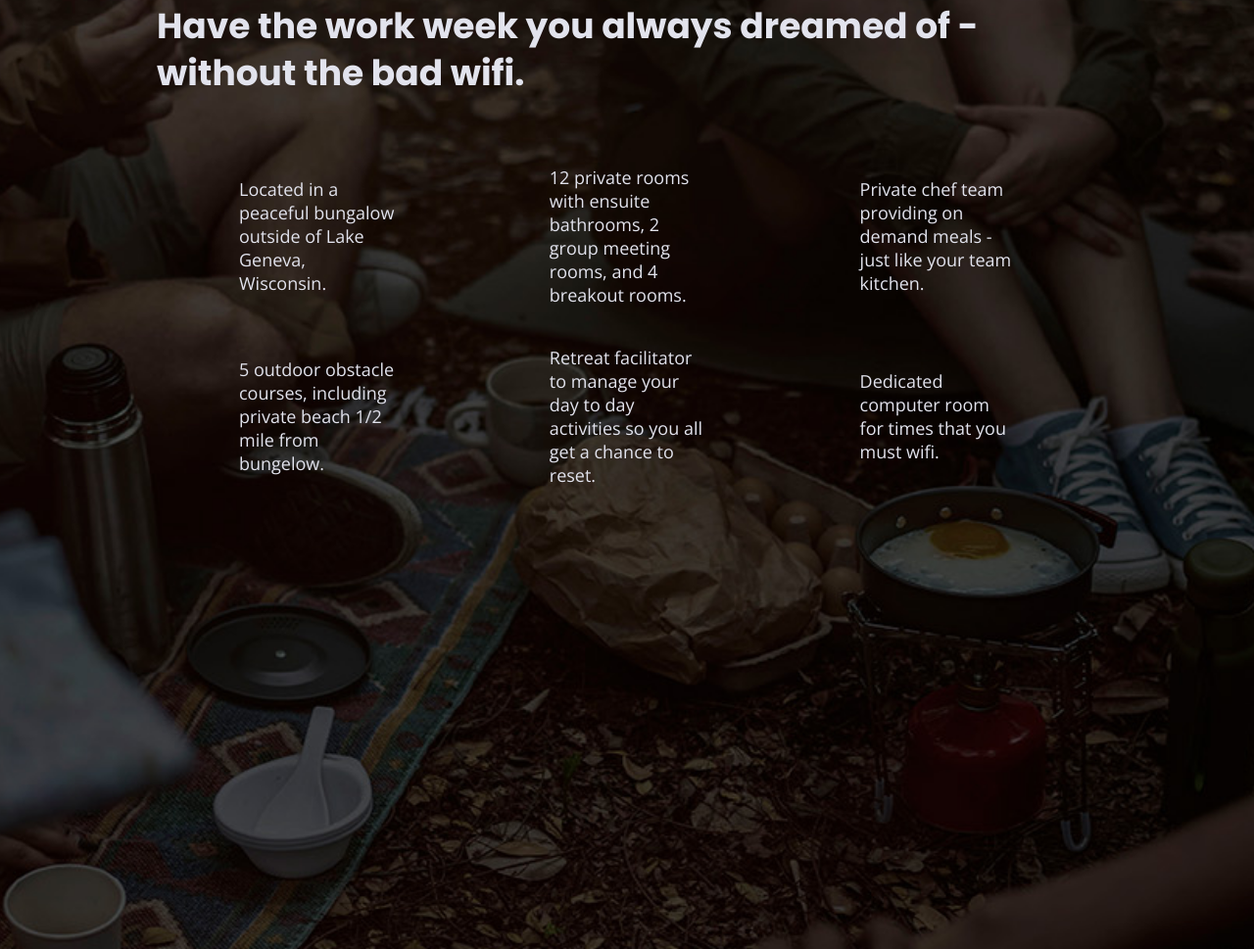
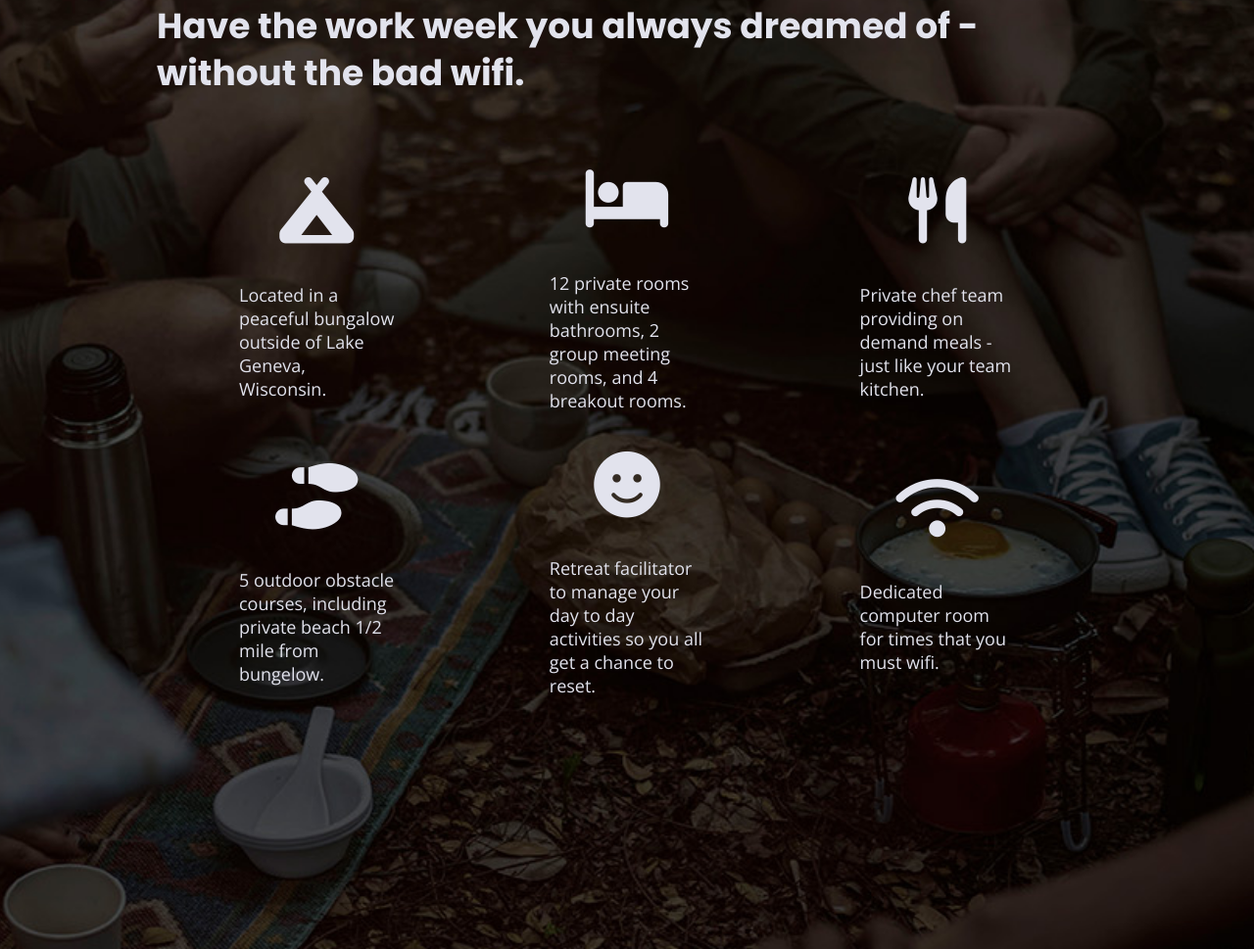
Before and after one commit to tunge1/206-unplugged, a website built with Parcel: page index.html in a window 1280 px wide. Shown: the part 1889-2858 px from the top of the page at 98% size. Built offline with nearby package versions, Linux system fonts and the light colour scheme.

Commit message:
Font icons

```diff
--- a/css/main.css
+++ b/css/main.css
@@ -312,6 +312,11 @@ button {
   flex-flow: row wrap;
 }
 
+.features i {
+  font-size: 3.75em;
+  padding-bottom: 40px;
+  justify-content: center;
+}
 .reviews {
   display: flex;
   justify-content: center;
--- a/index.html
+++ b/index.html
@@ -20,6 +20,7 @@
   <!-- Google Fonts-->
   <link href="https://fonts.googleapis.com/css?family=Open+Sans:400,700|Poppins:500,700" rel="stylesheet">
   <meta name="theme-color" content="#fafafa">
+  <script src="https://kit.fontawesome.com/9773b278b4.js" crossorigin="anonymous"></script>
 </head>
 
 <body>
@@ -61,27 +62,27 @@
         <h2>Have the work week you always dreamed of - without the bad wifi.</h1>
         <div class="features-items">
           <article>
-           <p class="fontawesome-icon"></p>
+           <p class="fontawesome-icon"><i class="fa-solid fa-campground"></i></p>
            <p class="features-item-description">Located in a peaceful bungalow outside of Lake Geneva, Wisconsin.</p>
           </article>
           <article>
-           <p class="fontawesom-icon"></p>
+           <p class="fontawesom-icon"><i class="fa-solid fa-bed"></i></p>
            <p class="features-item-description">12 private rooms with ensuite bathrooms, 2 group meeting rooms, and 4 breakout rooms.</p>
           </article>
           <article>
-           <p class="fontawesome-icon"></p>
+           <p class="fontawesome-icon"><i class="fa-solid fa-utensils"></i></p>
            <p class="features-item-description">Private chef team providing on demand meals - just like your team kitchen.</p>
           </article>
           <article>
-           <p class="fontawesome-icon"></p>
+           <p class="fontawesome-icon"><i class="fa-solid fa-shoe-prints"></i></p>
            <p class="features-item-description">5 outdoor obstacle courses, including private beach 1/2 mile from bungelow.</p>
           </article>
           <article>
-           <p class="fontawesome-icon"></p>
+           <p class="fontawesome-icon"><i class="fa-solid fa-face-smile"></i></p>
            <p class="features-item-description">Retreat facilitator to manage your day to day activities so you all get a chance to reset.</p>
           </article>
           <article>
-           <p class="fontawesome-icon"></p>
+           <p class="fontawesome-icon"><i class="fa-solid fa-wifi"></i></p>
            <p class="features-item-description">Dedicated computer room for times that you must wifi.</p>
           </article>
          </div>
```
